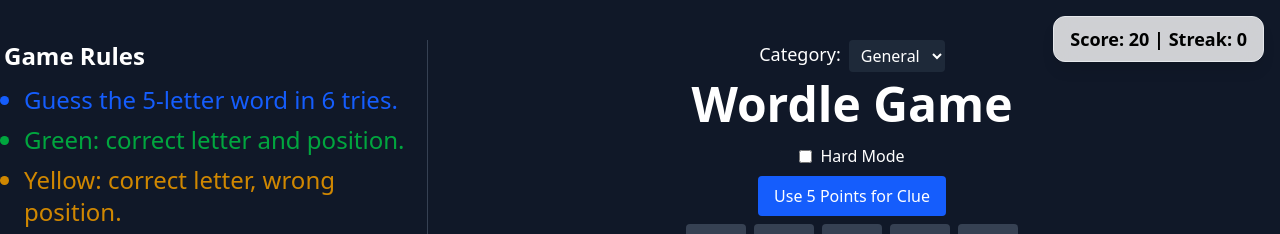
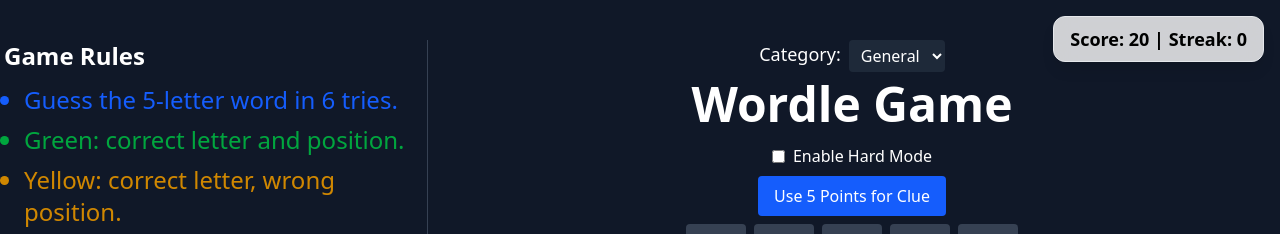
Before and after one commit to MansoorShaik02/Wordle_Game, a React (Vite) app: page / in a window 1280 px wide. Shown: the top 234 px of the page. Built offline with nearby package versions, Linux system fonts and the light colour scheme.

Commit message:
changes to result logic

```diff
--- a/src/App.jsx
+++ b/src/App.jsx
@@ -184,6 +184,10 @@
     // if (score < 5 || revealedLetters.length === targetWord.length) return;
     if (score < 5) {
       setMessage("Not enough points to request Clue (Need 5).");
+      setTimeout(() => {
+        setMessage("");
+      }, 3000); // 3 seconds
+
       return;
     }
 
@@ -242,9 +246,15 @@
               });
             }}
           />
-          <span className="hover:text-green-600 cursor-pointer transition-all duration-200">
-            Hard Mode
-          </span>
+          {hardMode ? (
+            <span className="hover:text-green-600 cursor-pointer transition-all duration-200">
+              Disable Hard Mode
+            </span>
+          ) : (
+            <span className="hover:text-green-600 cursor-pointer transition-all duration-200">
+              Enable Hard Mode
+            </span>
+          )}
         </label>
 
         <div className="fixed top-4 right-4 z-50 bg-white/80 backdrop-blur-md text-black px-4 py-2 rounded-xl shadow-lg border border-gray-200">
```
